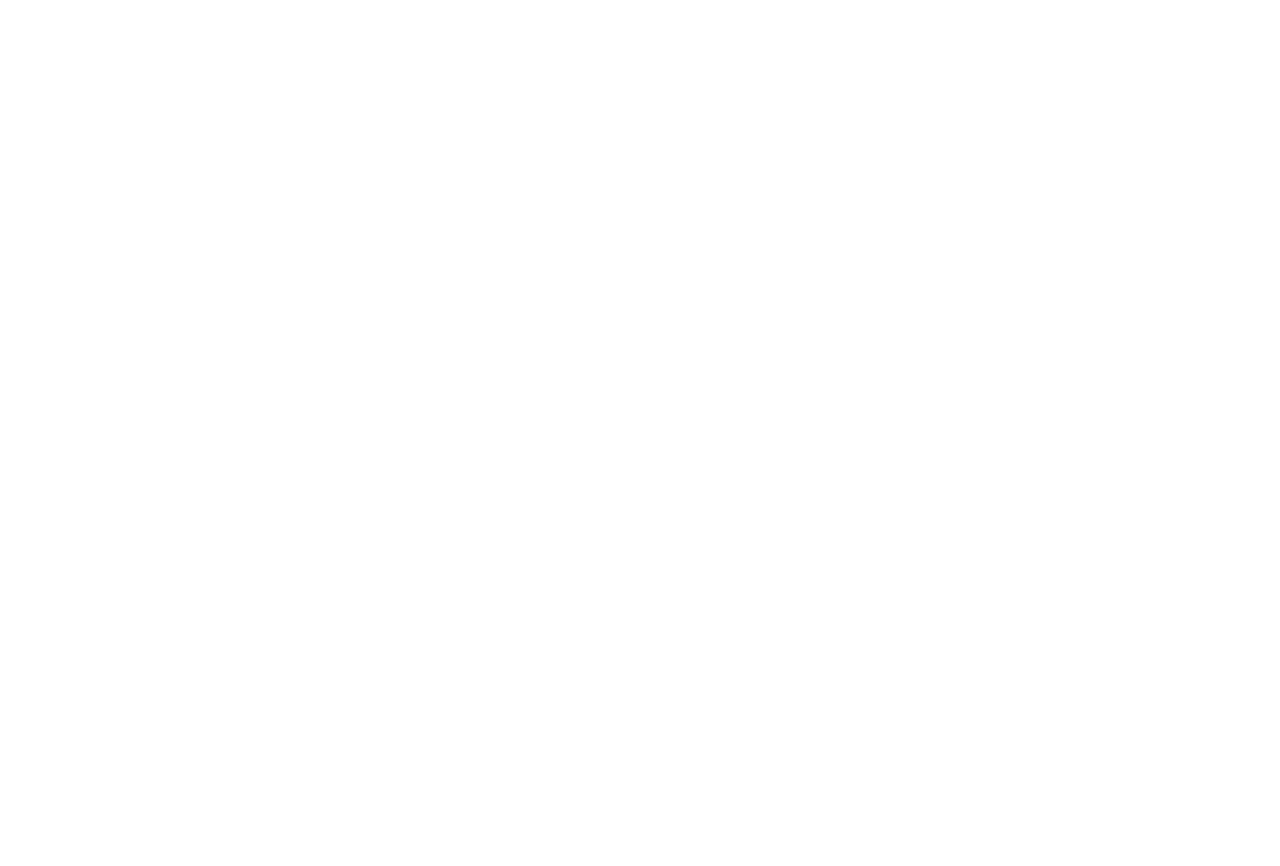
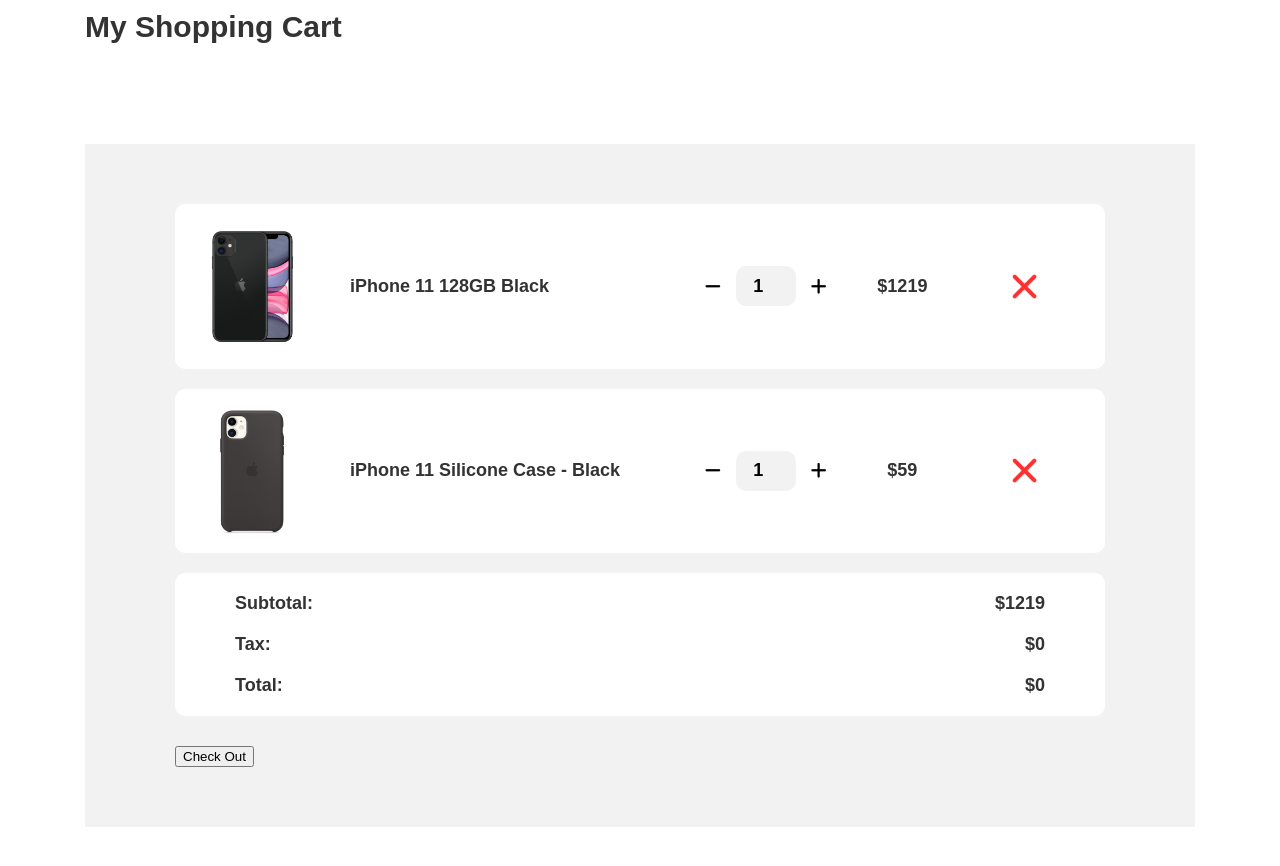
Before and after one commit to irazramin/shopping-cart, a plain HTML site: page index.html in a window 1280 px wide. Before the commit the page ends 800 px from the top, so only its background shows below. Drawn offline with Linux system fonts and the light colour scheme.

Commit message:
design complete

```diff
--- a/css/style.css
+++ b/css/style.css
@@ -0,0 +1,143 @@
+* {
+    box-sizing: border-box;
+}
+
+body {
+    font-family: sans-serif;
+    width: 1110px;
+    max-width: 100%;
+    margin: 0 auto;
+    padding: 0;
+    color: #333;
+}
+
+
+h4 {
+    font-size: 18px;
+    font-weight: 600;
+}
+
+.navbar h1 {
+    font-size: 30px;
+    margin-top: 10px;
+    font-weight: 600;
+}
+
+main {
+    margin: 100px 0;
+}
+
+.cart-section {
+    background-color: #f2f2f2;
+    padding: 60px 90px;
+}
+
+.cart {
+    display: grid;
+    grid-template-columns: repeat(2, 1fr);
+    background-color: #ffffff;
+    padding: 15px 20px;
+    border-radius: 10px;
+    margin-bottom: 20px;
+}
+
+
+.product-info {
+    display: flex;
+    align-items: center;
+    /* justify-content: space-between; */
+}
+
+.product-img {
+    width: 115px;
+    object-fit: cover;
+}
+
+.product-info h4 {
+    text-align: start;
+    margin-left: 40px;
+    font-weight: 600;
+}
+
+.product-price-info {
+    display: grid;
+    grid-template-columns: repeat(3, 1fr);
+    place-content: center;
+    place-items: center;
+    margin-left: 50px;
+}
+
+.product-quantity {
+    display: flex;
+    align-items: center;
+
+}
+
+.product-quantity button {
+    padding: 11px;
+    margin: 0;
+    border: 0;
+    background-color: #ffffff;
+    cursor: pointer;
+    border: 4px solid white;
+}
+
+.product-quantity button:focus,
+.product-quantity input:focus {
+    border: 4px solid rgba(135, 207, 235, 0.755);
+    outline: none;
+}
+
+.product-quantity button i {
+    font-size: 18px;
+    font-weight: bolder;
+}
+
+.plus-btn {
+    border-top-right-radius: 10px;
+    border-bottom-right-radius: 10px;
+}
+
+.minus-btn {
+    border-top-left-radius: 10px;
+    border-bottom-left-radius: 10px;
+}
+
+.product-quantity input {
+    padding: 6px;
+    background-color: #f2f2f2;
+    border: 0;
+    margin: 0;
+    width: 60px;
+    height: 40px;
+    border-radius: 10px;
+    text-align: center;
+    font-size: 18px;
+    font-weight: bold;
+    outline: none;
+}
+
+product-price-remove-btn-container {
+    display: flex;
+}
+
+.product-price-info img {
+    width: 25px;
+}
+
+.total-price-container {
+    background-color: #ffffff;
+    border-radius: 10px;
+    padding: 10px;
+    margin-bottom: 30px;
+}
+
+.total-price-container div {
+    display: flex;
+    align-items: center;
+    justify-content: space-between;
+}
+
+.total-price-container div h4 {
+    margin: 10px 50px;
+}
--- a/index.html
+++ b/index.html
@@ -1,12 +1,108 @@
 <!DOCTYPE html>
 <html lang="en">
-<head>
-    <meta charset="UTF-8">
-    <meta http-equiv="X-UA-Compatible" content="IE=edge">
-    <meta name="viewport" content="width=device-width, initial-scale=1.0">
+  <head>
+    <meta charset="UTF-8" />
+    <meta http-equiv="X-UA-Compatible" content="IE=edge" />
+    <meta name="viewport" content="width=device-width, initial-scale=1.0" />
     <title>Shopping Cart</title>
-</head>
-<body>
+    <link
+      rel="stylesheet"
+      href="https://cdnjs.cloudflare.com/ajax/libs/font-awesome/6.0.0/css/all.min.css"
+      integrity="sha512-9usAa10IRO0HhonpyAIVpjrylPvoDwiPUiKdWk5t3PyolY1cOd4DSE0Ga+ri4AuTroPR5aQvXU9xC6qOPnzFeg=="
+      crossorigin="anonymous"
+      referrerpolicy="no-referrer"
+    />
+    <link rel="stylesheet" href="css/style.css" />
+  </head>
+  <body>
+    <header>
+      <nav class="navbar">
+        <h1>My Shopping Cart</h1>
+      </nav>
+    </header>
 
-</body>
+    <main>
+      <section class="cart-section">
+        <div class="cart-container">
+          <div class="cart">
+            <div class="product-info">
+              <img class="product-img" src="images/product-1.png" alt="" />
+              <h4 class="product-name">iPhone 11 128GB Black</h4>
+            </div>
+            <div class="product-price-info">
+              <div class="product-quantity">
+                <button id="phone-minus" class="product-inc-decr-btn minus-btn">
+                  <i class="fa-solid fa-minus"></i>
+                </button>
+                <input
+                  type="number"
+                  value="1"
+                  id="phone-input"
+                  class="product-quntity-input"
+                />
+                <button id="phone-plus" class="product-inc-decr-btn plus-btn">
+                  <i class="fa-solid fa-plus"></i>
+                </button>
+              </div>
+              <h4 class="product-price">$<span id="phone-price">1219</span></h4>
+              <img
+                src="images/remove.png"
+                id="remove-phone"
+                class="remove-product"
+                alt=""
+              />
+            </div>
+          </div>
+          <div class="cart">
+            <div class="product-info">
+              <img class="product-img" src="images/product-2.png" alt="" />
+              <h4 class="product-name">iPhone 11 Silicone Case - Black</h4>
+            </div>
+            <div class="product-price-info">
+              <div class="product-quantity">
+                <button id="case-minus" class="product-inc-decr-btn minus-btn">
+                  <i class="fa-solid fa-minus"></i>
+                </button>
+                <input
+                  type="number"
+                  value="1"
+                  id="case-input"
+                  class="product-quntity-input"
+                />
+                <button id="case-plus" class="product-inc-decr-btn plus-btn ">
+                  <i class="fa-solid fa-plus"></i>
+                </button>
+              </div>
+              <h4 class="product-price">$<span id="case-price">59</span></h4>
+              <img
+                src="images/remove.png"
+                id="remove-case"
+                class="remove-product"
+                alt=""
+              />
+            </div>
+          </div>
+        </div>
+
+        <div class="total-price-container">
+          <div class="sub-total">
+            <h4>Subtotal:</h4>
+            <h4>$<span id="sub-total">1219</span></h4>
+          </div>
+          <div class="tax">
+            <h4>Tax:</h4>
+            <h4>$<span id="tax">0</span></h4>
+          </div>
+          <div class="total-price">
+            <h4>Total:</h4>
+            <h4>$<span id="total-price">0</span></h4>
+          </div>
+        </div>
+
+        <button class="check-out" id="check-out-btn">Check Out</button>
+      </section>
+    </main>
+
+    <script src="js/app.js"></script>
+  </body>
 </html>
```
